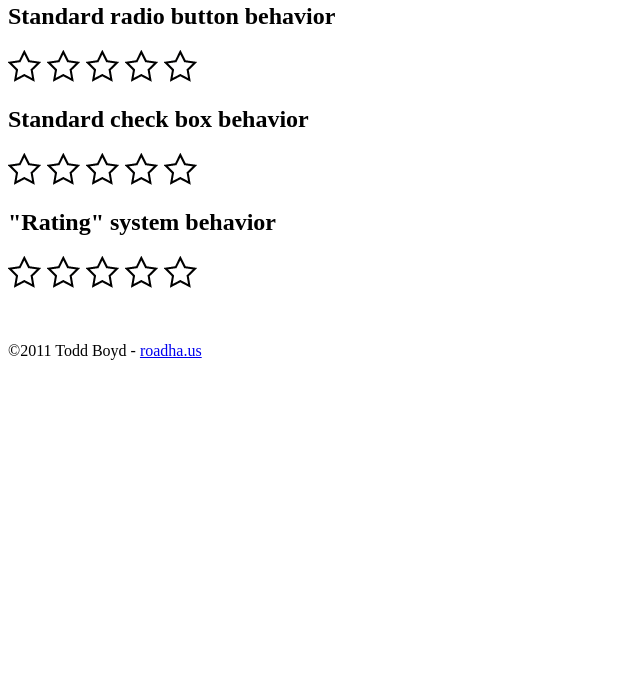
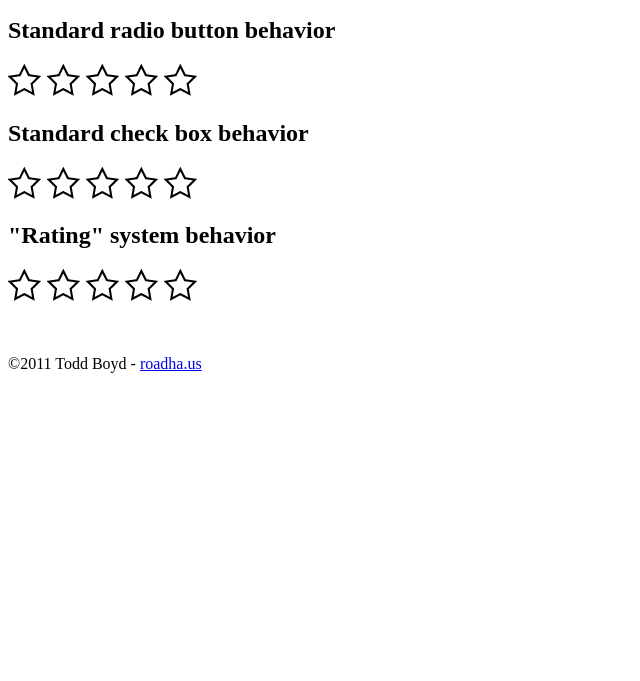
Before and after one commit to haliphax/jquery.imgradio, a plain HTML site: page demo.html in a window 1280 px wide. Shown: the part 119-800 px from the top of the page, without its empty margins (0-640 px from the left). Drawn offline with nearby package versions, Linux system fonts and the light colour scheme.

Commit message:
Demo: Latest jQuery; added doctype, lang, charset

```diff
--- a/demo.html
+++ b/demo.html
@@ -1,7 +1,9 @@
-<html>
+<!doctype html>
+<html lang="en-US">
 <head>
+	<meta charset="utf-8" />
 	<title>jQuery.imgradio Demonstration</title>
-	<script type="text/javascript" src="https://ajax.googleapis.com/ajax/libs/jquery/1.6.1/jquery.min.js"></script>
+	<script type="text/javascript" src="https://ajax.googleapis.com/ajax/libs/jquery/1.10.2/jquery.min.js"></script>
 	<script type="text/javascript" src="jquery.imgradio.js"></script>
 	<script type="text/javascript">
 		$(function() {
```
